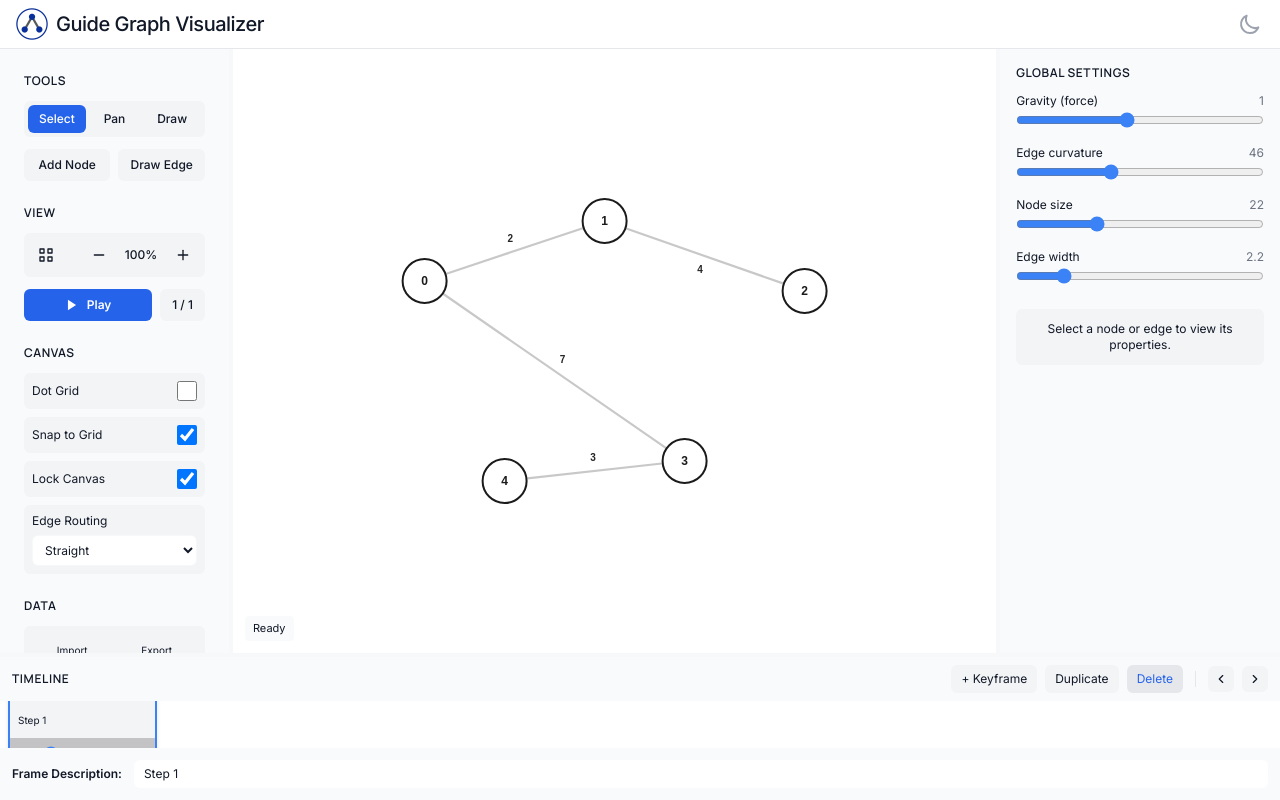
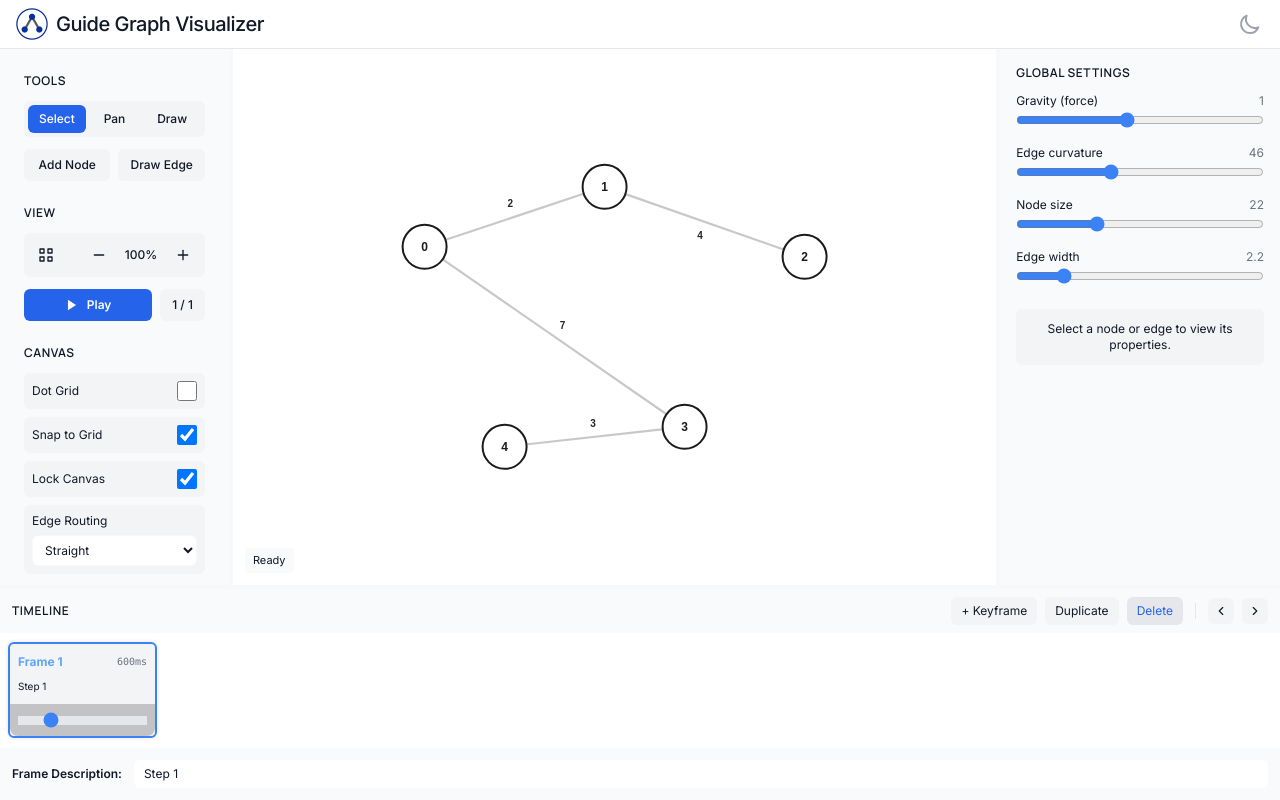
Before and after one commit to cpinitiative/graph-viz, a React (Vite) app: page / in a window 1280 px wide. Built offline with nearby package versions, Linux system fonts and the light colour scheme.

Commit message:
Fix Graph Studio tester feedback

```diff
--- a/src/components/visualizers/Graphs/graphStudio/GraphStudioLayout.jsx
+++ b/src/components/visualizers/Graphs/graphStudio/GraphStudioLayout.jsx
@@ -131,7 +131,7 @@ const GraphStudioLayout = ({
         </div>
 
         {/* Mobile Timeline */}
-        <div className="h-40 min-h-[160px] border-t border-outline-variant/20 dark:border-dark-outline-variant/20">
+        <div className="h-60 min-h-[240px] border-t border-outline-variant/20 dark:border-dark-outline-variant/20">
           <TimelinePanel {...timeline} />
         </div>
 
@@ -189,7 +189,7 @@ const GraphStudioLayout = ({
           </PanelGroup>
         </Panel>
         <PanelResizeHandle className="h-1 bg-outline-variant/30 hover:bg-primary/50 dark:bg-slate-800 dark:hover:bg-primary/50 transition-colors graphstudio-resize-horizontal" />
-        <Panel defaultSize="18%" minSize="10%">
+        <Panel defaultSize="30%" minSize="22%">
           <TimelinePanel {...timeline} />
         </Panel>
       </PanelGroup>
--- a/src/components/visualizers/Graphs/graphStudio/TimelinePanel.jsx
+++ b/src/components/visualizers/Graphs/graphStudio/TimelinePanel.jsx
@@ -87,7 +87,7 @@ const TimelinePanel = ({
           </button>{" "}
         </div>{" "}
       </div>{" "}
-      <div className="flex-1 overflow-x-auto overflow-y-hidden p-2 bg-surface font-inter text-on-surface dark:bg-dark-surface dark:text-dark-on-surface">
+      <div className="flex-1 min-h-[112px] overflow-x-auto overflow-y-hidden p-2 bg-surface font-inter text-on-surface dark:bg-dark-surface dark:text-dark-on-surface">
         {" "}
         <div className="min-w-max flex items-center gap-2 h-full">
           {" "}
```
